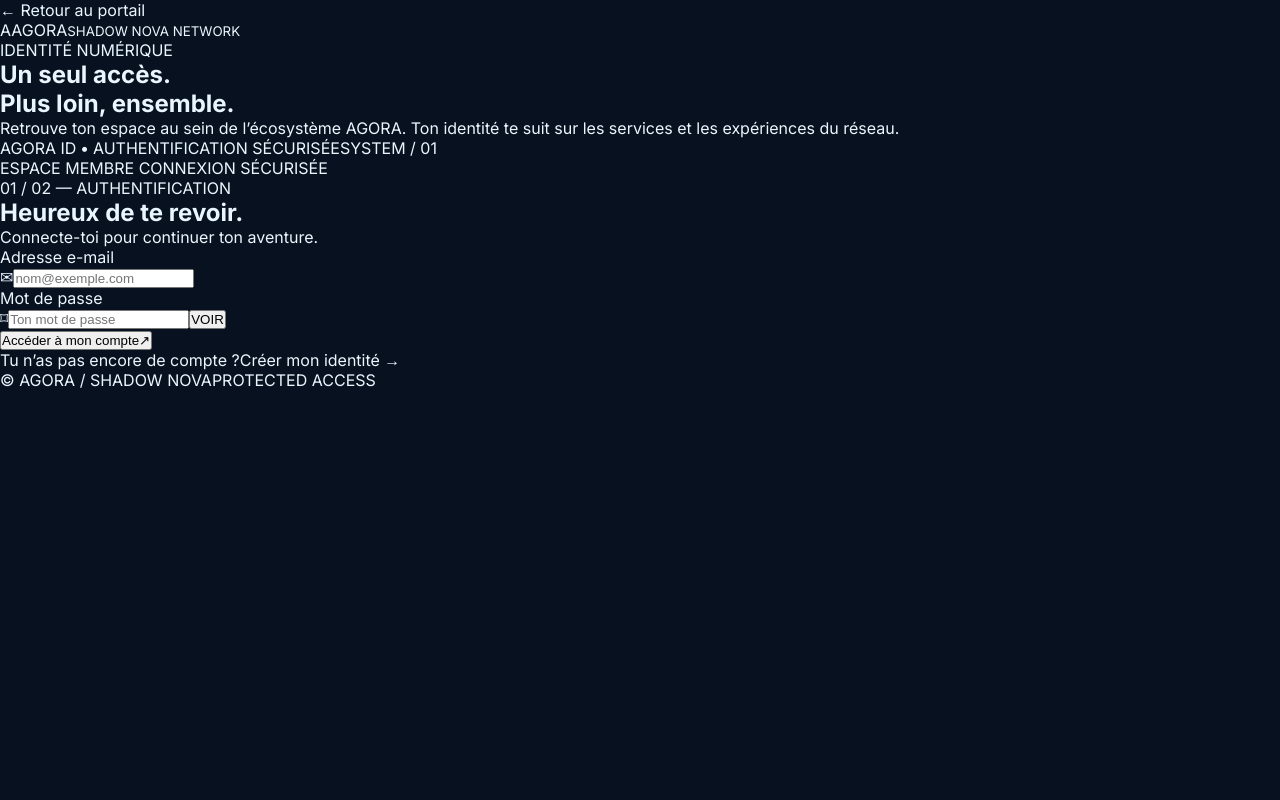
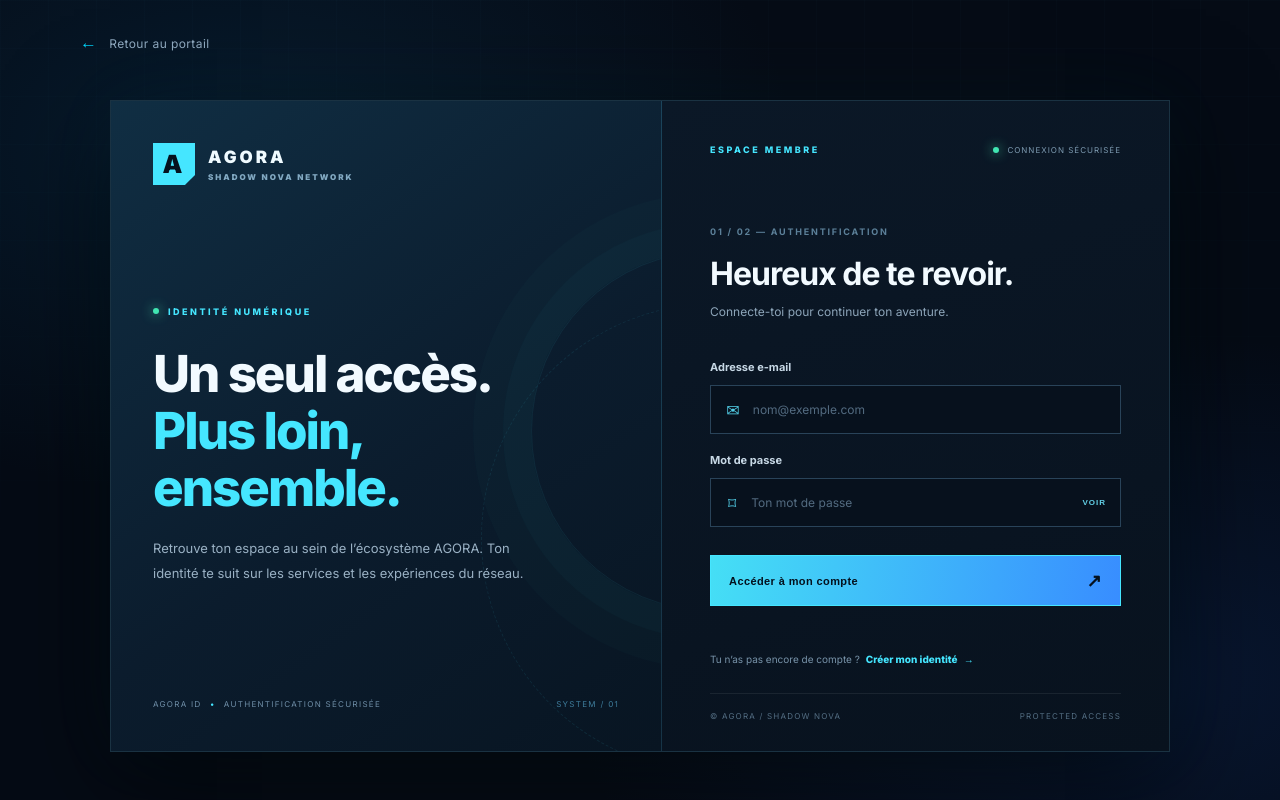
Before and after one commit to ledocteur66000-creator/agora-website-v2, a Next.js app: page /login in a window 1280 px wide. Built offline with nearby package versions, Linux system fonts and the light colour scheme; no server answers.

Commit message:
Add futuristic AGORA ID authentication styles

```diff
--- a/app/globals.css
+++ b/app/globals.css
@@ -410,3 +410,125 @@ a {
     flex-direction: column;
   }
 }
+
+
+/* AGORA ID — authentification */
+.auth-screen {
+  --auth-cyan: #45e6ff;
+  --auth-blue: #398bff;
+  min-height: 100vh;
+  position: relative;
+  isolation: isolate;
+  overflow: hidden;
+  display: grid;
+  place-items: center;
+  padding: 88px 28px 36px;
+  background:
+    radial-gradient(ellipse at 18% 18%, #0b477044 0, transparent 38%),
+    radial-gradient(ellipse at 90% 85%, #1645a033 0, transparent 36%),
+    #050b15;
+}
+.auth-grid {
+  position: absolute;
+  inset: 0;
+  z-index: -1;
+  opacity: .2;
+  background-image: linear-gradient(#5ddfff12 1px, transparent 1px), linear-gradient(90deg, #5ddfff12 1px, transparent 1px);
+  background-size: 48px 48px;
+  mask-image: linear-gradient(to bottom, black, transparent 92%);
+}
+.auth-back {
+  position: absolute;
+  top: 32px;
+  left: max(28px, calc((100vw - 1120px) / 2));
+  color: #8da7bd;
+  font-size: 12px;
+  letter-spacing: .4px;
+  transition: color .2s ease;
+}
+.auth-back span { color: var(--cyan); margin-right: 8px; font-size: 17px; }
+.auth-back:hover { color: #fff; }
+.auth-shell {
+  width: min(100%, 1060px);
+  min-height: 650px;
+  display: grid;
+  grid-template-columns: 1fr .92fr;
+  border: 1px solid #78dfff26;
+  background: #091421;
+  box-shadow: 0 30px 100px #0009, 0 0 70px #16cfff0c;
+}
+.auth-aside {
+  position: relative;
+  overflow: hidden;
+  min-height: 650px;
+  padding: 42px;
+  display: flex;
+  flex-direction: column;
+  justify-content: space-between;
+  background: linear-gradient(145deg, #102e43 0%, #0b1c2d 56%, #081522 100%);
+  border-right: 1px solid #6adfff20;
+}
+.auth-brand { position: relative; z-index: 1; display: flex; align-items: center; gap: 13px; color: #f0fbff; font-weight: 900; font-size: 17px; letter-spacing: 3px; }
+.auth-brand-mark { width: 42px; height: 42px; display: grid; place-items: center; color: #05121e; background: var(--auth-cyan); font-size: 25px; font-weight: 900; clip-path: polygon(0 0, 100% 0, 100% 76%, 76% 100%, 0 100%); box-shadow: 0 0 24px #45e6ff55; }
+.auth-brand small { display: block; margin-top: 5px; color: #82a9c2; font-size: 8px; letter-spacing: 2px; }
+.auth-aside-content { position: relative; z-index: 1; max-width: 420px; margin: auto 0; padding: 55px 0; }
+.auth-kicker { display: inline-flex; align-items: center; gap: 9px; color: var(--auth-cyan); font-size: 9px; font-weight: 800; letter-spacing: 2.5px; }
+.auth-kicker i, .auth-secure span { width: 6px; height: 6px; border-radius: 50%; background: #41e5b1; box-shadow: 0 0 12px #41e5b1; }
+.auth-aside-content h1 { margin: 27px 0 20px; color: #f2faff; font-size: clamp(34px, 4vw, 51px); line-height: 1.12; letter-spacing: -2px; font-weight: 800; }
+.auth-aside-content h1 span { color: var(--auth-cyan); }
+.auth-aside-content p { max-width: 390px; color: #9ab1c4; font-size: 13px; line-height: 1.9; }
+.auth-aside-footer { position: relative; z-index: 1; display: flex; justify-content: space-between; gap: 12px; color: #6e8da6; font-size: 8px; letter-spacing: 1.3px; }
+.auth-aside-footer b { color: var(--auth-cyan); padding: 0 5px; }
+.auth-version { color: #3f7e9d; }
+.auth-orbit { position: absolute; width: 360px; height: 360px; border: 1px solid #45e6ff12; border-radius: 50%; pointer-events: none; }
+.orbit-one { right: -230px; top: 23%; box-shadow: 0 0 0 28px #45e6ff06, 0 0 0 58px #45e6ff04; }
+.orbit-two { right: -290px; top: 31%; width: 470px; height: 470px; border-style: dashed; border-color: #45e6ff16; }
+.auth-panel { padding: 43px 48px 30px; display: flex; flex-direction: column; background: linear-gradient(160deg, #0b1827, #08121e); }
+.auth-panel-top { display: flex; justify-content: space-between; align-items: center; gap: 10px; }
+.auth-secure { display: inline-flex; align-items: center; gap: 8px; color: #7d9ab0; font-size: 8px; letter-spacing: 1px; }
+.auth-heading { margin: 64px 0 34px; }
+.auth-step { color: #5c8099; font-size: 9px; letter-spacing: 1.8px; font-weight: 700; }
+.auth-heading h2 { margin: 15px 0 9px; color: #f2faff; font-size: clamp(25px, 3vw, 32px); letter-spacing: -1px; }
+.auth-heading p { color: #8da5b9; font-size: 12px; line-height: 1.7; }
+.auth-form { display: flex; flex-direction: column; gap: 11px; }
+.auth-form label { margin-top: 4px; color: #c7d8e5; font-size: 11px; font-weight: 700; }
+.auth-label-row { display: flex; justify-content: space-between; align-items: center; margin-top: 4px; }
+.auth-input-wrap { height: 49px; display: flex; align-items: center; gap: 12px; padding: 0 14px; border: 1px solid #294359; background: #07111d; transition: border-color .2s, box-shadow .2s; }
+.auth-input-wrap:focus-within { border-color: #45dff5; box-shadow: 0 0 0 3px #45dfff12; }
+.auth-input-icon { color: #52cfe8; font-size: 16px; width: 17px; text-align: center; }
+.auth-input-wrap input { width: 100%; min-width: 0; border: 0; outline: 0; color: #eefaff; background: transparent; font: inherit; font-size: 12px; }
+.auth-input-wrap input::placeholder { color: #536b80; }
+.auth-reveal { border: 0; background: transparent; color: #62cfe5; font-size: 8px; font-weight: 800; letter-spacing: 1px; cursor: pointer; }
+.auth-hint { margin-left: auto; color: #64839b; font-size: 9px; font-weight: 500; }
+.auth-submit { min-height: 51px; margin-top: 17px; padding: 0 18px; display: flex; align-items: center; justify-content: space-between; border: 1px solid #45e6ff; background: linear-gradient(100deg, #45dff5, #388dff); color: #04111e; font-size: 11px; font-weight: 900; letter-spacing: .4px; cursor: pointer; transition: transform .2s, box-shadow .2s, filter .2s; }
+.auth-submit:hover:not(:disabled) { transform: translateY(-2px); box-shadow: 0 9px 30px #20cfff30; filter: brightness(1.08); }
+.auth-submit:disabled { opacity: .65; cursor: wait; }
+.auth-submit span:last-child { font-size: 18px; }
+.auth-message { margin-top: 15px; padding: 12px 14px; border: 1px solid #ff687455; background: #ff687410; color: #ff9aa7; font-size: 11px; line-height: 1.6; overflow-wrap: anywhere; }
+.auth-switch { margin-top: auto; padding-top: 34px; display: flex; flex-wrap: wrap; gap: 6px; color: #7893a9; font-size: 10px; }
+.auth-switch a { color: var(--auth-cyan); font-weight: 800; }
+.auth-switch a:hover { color: #fff; }
+.auth-switch a span { margin-left: 4px; }
+.auth-panel-bottom { margin-top: 28px; padding-top: 17px; display: flex; justify-content: space-between; gap: 10px; border-top: 1px solid #ffffff12; color: #536d82; font-size: 8px; letter-spacing: 1.2px; }
+.auth-loading { color: #9ab1c4; font-size: 13px; }
+@media (max-width: 760px) {
+  .auth-screen { padding: 82px 16px 24px; }
+  .auth-back { top: 27px; left: 20px; }
+  .auth-shell { grid-template-columns: 1fr; max-width: 520px; }
+  .auth-aside { min-height: 245px; padding: 25px; }
+  .auth-aside-content { padding: 35px 0 20px; }
+  .auth-aside-content h1 { margin: 15px 0 10px; font-size: 30px; }
+  .auth-aside-content p { font-size: 11px; }
+  .auth-aside-footer { font-size: 7px; }
+  .auth-panel { padding: 29px 25px 24px; }
+  .auth-heading { margin: 38px 0 25px; }
+  .orbit-one { top: -120px; right: -200px; }
+  .orbit-two { top: -100px; right: -240px; }
+}
+@media (max-width: 390px) {
+  .auth-panel-top { align-items: flex-start; flex-direction: column; }
+  .auth-panel { padding-inline: 19px; }
+  .auth-aside { padding-inline: 20px; }
+  .auth-aside-footer { flex-direction: column; }
+  .auth-panel-bottom { font-size: 7px; }
+}
```
